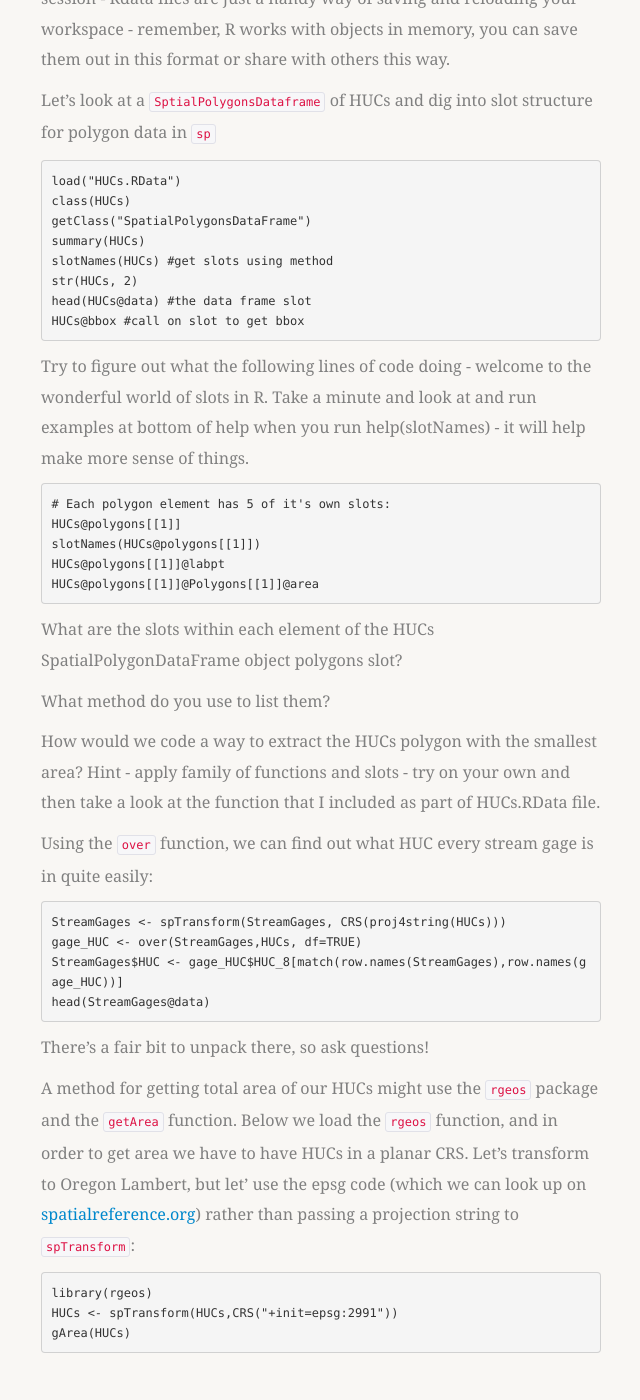
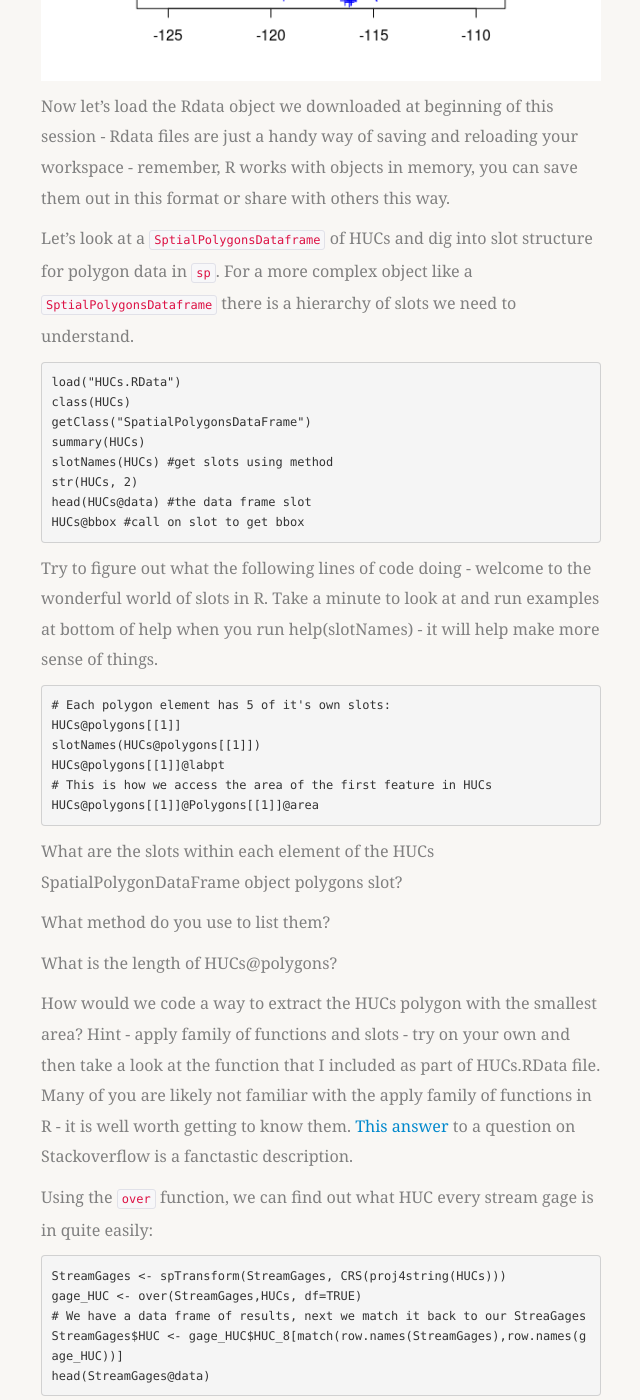
Before and after one commit to mhweber/AWRA_GIS_R_Workshop, a Jekyll site: the page built from _posts/2018-04-22-04-Spatial-Data-In-R-sp.md, in a window 1280 px wide and 1400 px high, scrolled down 15730 px. Shown: the whole window, without its empty margins (389-1029 px from the left). Built offline with Jekyll 4.4.1, drawn with Linux system fonts in a browser that asks for light colours; nearby versions of some CDN libraries; some web fonts are replaced; library files that are not in the unit come from our copies; some of the changed text lies outside the part shown.

Commit message:
A few additions to sp

````diff
--- a/_posts/2018-04-22-04-Spatial-Data-In-R-sp.md
+++ b/_posts/2018-04-22-04-Spatial-Data-In-R-sp.md
@@ -237,7 +237,9 @@ data(nor2k)
 plot(nor2k,axes=TRUE)
 ```
 
-Take a few minutes to examine the nor2k `SpatialPointsDataFrame` and try using methods we've seen such as `class()`, `str()`, `typeof()`, `proj4string()`, etc.  A hint - which we’ll use more - to access slots in a new style S4 object, use the @ symbol.
+Take a few minutes to examine the nor2k `SpatialPointsDataFrame` and try using methods we've seen such as `class()`, `str()`, `typeof()`, `proj4string()`, etc.
+
+A big part of working with spatial data in `sp` is understanding slots, and understanding how we access slots. The easiest way to access particular slots in an `sp` object is to use the @ symbol.  You can also use the slotNames method. Take a few minutes using both to explore the structure of this simple `sp` object.
 
 ## Exercise 2
 ### Building and Manipulating Spatial Data in R
@@ -440,7 +442,7 @@ plot(StreamGages[StreamGages$STATE=='ID',],add=TRUE,col="Green")
 
 Now let's load the Rdata object we downloaded at beginning of this session - Rdata files are just a handy way of saving and reloading your workspace - remember, R works with objects in memory, you can save them out in this format or share with others this way.
 
-Let's look at a `SptialPolygonsDataframe` of HUCs and dig into slot structure for polygon data in `sp`
+Let's look at a `SptialPolygonsDataframe` of HUCs and dig into slot structure for polygon data in `sp`.  For a more complex object like a `SptialPolygonsDataframe` there is a hierarchy of slots we need to understand.
 
 ```r
 load("HUCs.RData")
@@ -453,12 +455,13 @@ head(HUCs@data) #the data frame slot
 HUCs@bbox #call on slot to get bbox
 ```
 
-Try to figure out what the following lines of code doing - welcome to the wonderful world of slots in R. Take a minute and look at and run examples at bottom of help when you run help(slotNames) - it will help make more sense of things.
+Try to figure out what the following lines of code doing - welcome to the wonderful world of slots in R. Take a minute to look at and run examples at bottom of help when you run help(slotNames) - it will help make more sense of things.
 ```r
 # Each polygon element has 5 of it's own slots:
 HUCs@polygons[[1]]
 slotNames(HUCs@polygons[[1]])
 HUCs@polygons[[1]]@labpt
+# This is how we access the area of the first feature in HUCs
 HUCs@polygons[[1]]@Polygons[[1]]@area
 ```
 
@@ -466,8 +469,10 @@ What are the slots within each element of the HUCs SpatialPolygonDataFrame objec
 
 What method do you use to list them?
 
+What is the length of HUCs@polygons?
+
 How would we code a way to extract the HUCs polygon with the smallest area?
-Hint - apply family of functions and slots - try on your own and then take a look at the function that I included as part of HUCs.RData file.
+Hint - apply family of functions and slots - try on your own and then take a look at the function that I included as part of HUCs.RData file. Many of you are likely not familiar with the apply family of functions in R - it is well worth getting to know them.  [This answer](https://stackoverflow.com/questions/3505701/grouping-functions-tapply-by-aggregate-and-the-apply-family) to a question on Stackoverflow is a fanctastic description.
 
 
 Using the `over` function, we can find out what HUC every stream gage is in quite easily:
@@ -475,19 +480,33 @@ Using the `over` function, we can find out what HUC every stream gage is in quit
 ```r
 StreamGages <- spTransform(StreamGages, CRS(proj4string(HUCs)))
 gage_HUC <- over(StreamGages,HUCs, df=TRUE)
+# We have a data frame of results, next we match it back to our StreaGages
 StreamGages$HUC <- gage_HUC$HUC_8[match(row.names(StreamGages),row.names(gage_HUC))]
 head(StreamGages@data)
 ```
 
 There's a fair bit to unpack there, so ask questions!
 
-A method for getting total area of our HUCs might use the `rgeos` package and the `getArea` function. Below we load the `rgeos` function, and in order to get area we have to have HUCs in a planar CRS.  Let's transform to Oregon Lambert, but let' use the epsg code (which we can look up on [spatialreference.org](http://spatialreference.org/)) rather than passing a projection string to `spTransform`:
+We can join tabular attributes to our spatial data - let's say we have flow data for our gages we want to join
+```r
+gage_flow <- read.csv("Gages_flowdata.csv")
+StreamGages$AVE <- gage_flow$AVE[match(StreamGages$SOURCE_FEA,gage_flow$SOURCE_FEA)] # add a field for average flow
+```
+
+We can use `over` to do a summary like 'calculate the average flow within all HUCs of the gage average stream flows' or get total flow - look at head of the two results:
+```r
+HUC.Flow <- over(HUCs,StreamGages[5],fn = mean)
+HUC.Flow <- over(HUCs,StreamGages[5],fn = sum)
+```
+A method for getting total area of our HUCs might use the `rgeos` package and the `getArea` function. Below we load the `rgeos` function, and the gArea function expects a planar CRS.  Let's transform to Oregon Lambert, but let' use the epsg code (which we can look up on [spatialreference.org](http://spatialreference.org/)) rather than passing a projection string to `spTransform`:
 
 ```r
 library(rgeos)
 HUCs <- spTransform(HUCs,CRS("+init=epsg:2991"))
 gArea(HUCs)
 ```
+
+See the SourceCode.R file if you want for an extra example of performing a dissolve operation on the HUCS data.
 
 ## Reading in Spatial Data<a name="reading-in-Spatial-Data"></a>
 You'll typically want to read and write shapefiles and geodatabase features when working in R - `rgdal` is the workhorse for this.  To see what vector data formats you can read / write using rdal, type:
````
Also changed, not shown: 1 other file.
